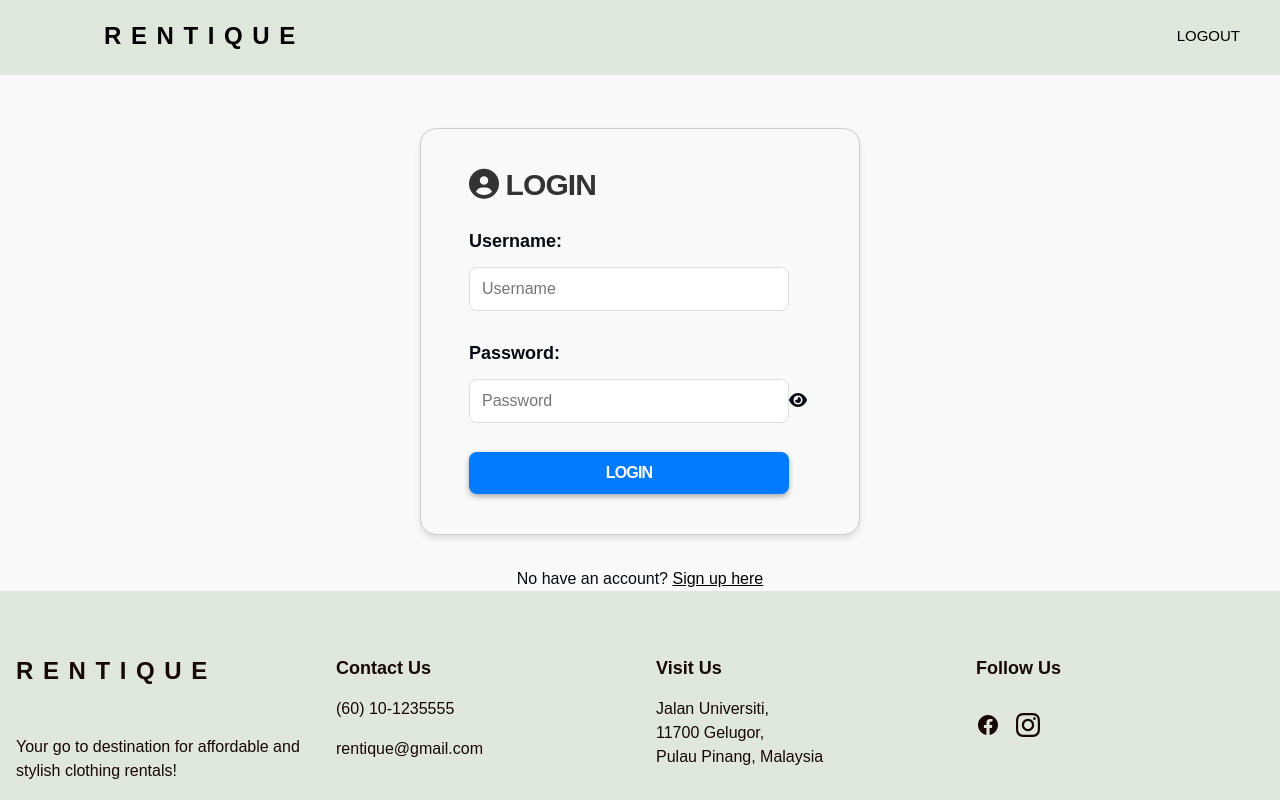
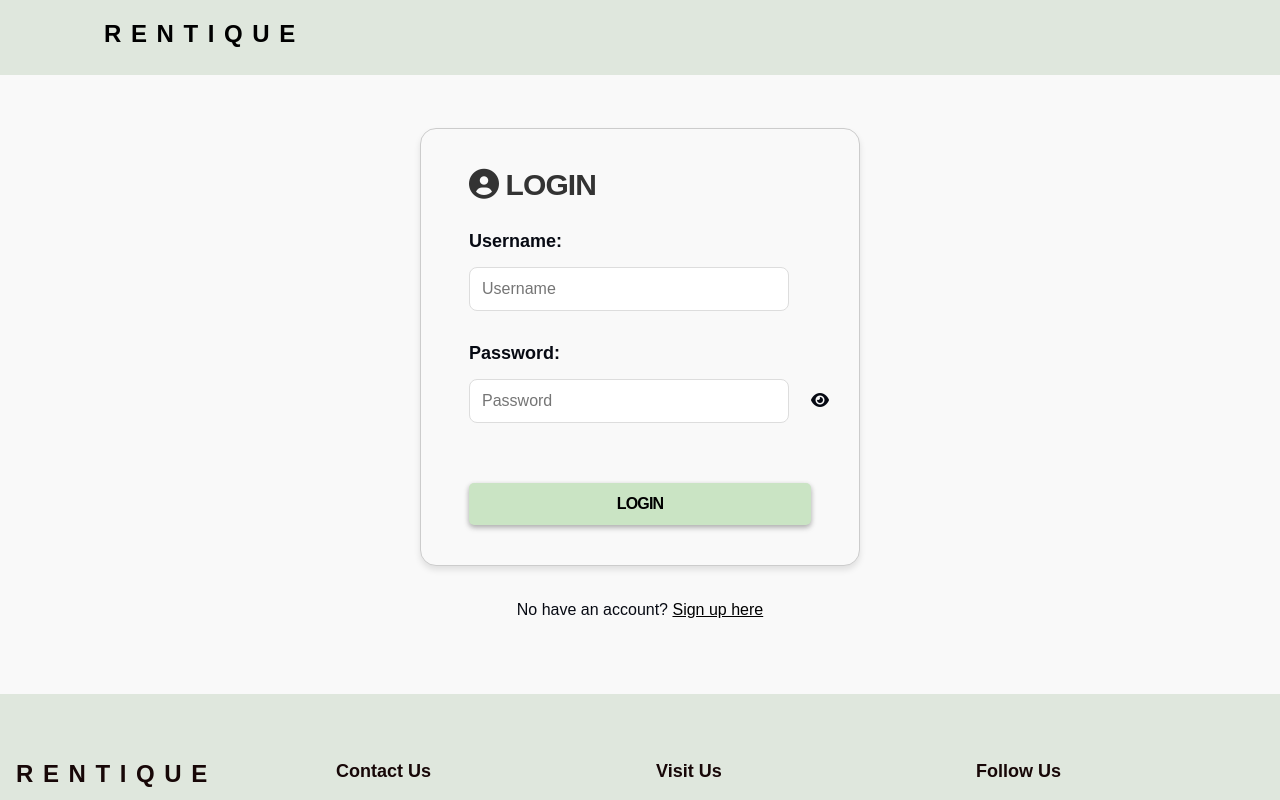
Before and after one commit to Helenooi/Helenooi-CAT201ProjectReactJS, a React (Vite) app: page / in a window 1280 px wide. Shown: the top 800 px of the page. Built offline with nearby package versions, Linux system fonts and the light colour scheme.

Commit message:
May Fen Design Login GUI

```diff
--- a/src/views/login.css
+++ b/src/views/login.css
@@ -7,6 +7,20 @@
     gap: 1.5rem;
     margin-top: 2rem;
 }
+
+.password-toggle {
+    background: none;
+    border: none;
+    cursor: pointer;
+    position: relative;
+    transform: translateY(-60px);
+    left: 100%;
+  }
+
+  .password-toggle i {
+    font-size: 16px;
+  }
+
 
 .hero__form {
     border: 1px solid #ccc;
@@ -41,17 +55,6 @@
     outline: none;
 }
 
-.hero__login {
-    width: 100%;
-    padding: 0.75rem;
-    font-size: 1rem;
-    font-weight: 600;
-    color: #fff;
-    border: none;
-    border-radius: 0.5rem;
-    cursor: pointer;
-    transition: background-color 0.3s, transform 0.2s;
-}
 
 .link{
     color: black;
--- a/src/views/login.jsx
+++ b/src/views/login.jsx
@@ -100,7 +100,6 @@ const Login = () => {
             />
 
             <p className="hero__subtitle">Password:</p>
-            <div className="password-container">
             <input
   className="hero__input"
   type={passwordVisible ? "text" : "password"}
@@ -115,9 +114,10 @@ const Login = () => {
 >
   <i className={`fas ${passwordVisible ? "fa-eye-slash" : "fa-eye"}`}></i>
 </button>
-            </div>
 
-            <button className="btn2 hero__login" type="submit" disabled={loading}>
+
+
+            <button className="btn2" type="submit" disabled={loading}>
               {loading ? "Logging in..." : "LOGIN"}
             </button>
           </form>
@@ -127,6 +127,8 @@ const Login = () => {
           </div>
         </section>
       </main>
+
+      <br/> <br/> <br/>
       <Footer />
     </>
   );
--- a/src/views/navbar.jsx
+++ b/src/views/navbar.jsx
@@ -32,7 +32,7 @@ const NavBar = ({ role }) => {
   };
 
   // Check if the current path is login or signup
-  const isAuthPage = location.pathname === "/login" || location.pathname === "/signup";
+  const isAuthPage = location.pathname === "/login" || location.pathname === "/signup" || location.pathname === "/";
 
   return (
     <div className="home-navbar1">
--- a/src/views/utils.css
+++ b/src/views/utils.css
@@ -21,10 +21,11 @@
     font-weight: 600;
     text-decoration: none;
     letter-spacing: -0.05em;
-    background-color: #28a745; /* Green for an alternative button style */
-    color: #ffffff; /* White text */
+    background-color: #cae4c4; /* Green for an alternative button style */
+    color: #000000; /* White text */
     padding: 0.75em 1.5em;
-    border-radius: 20px;
+    width: 100%;
+    border-radius: 5px;
     box-shadow: 0 2px 5px rgba(0, 0, 0, 0.2), 0 3px 6px rgba(0, 0, 0, 0.15); /* Neutral shadow */
     transition: transform 0.3s, box-shadow 0.3s;
 }
```
Lines whose indentation alone changed are shown as unchanged.
